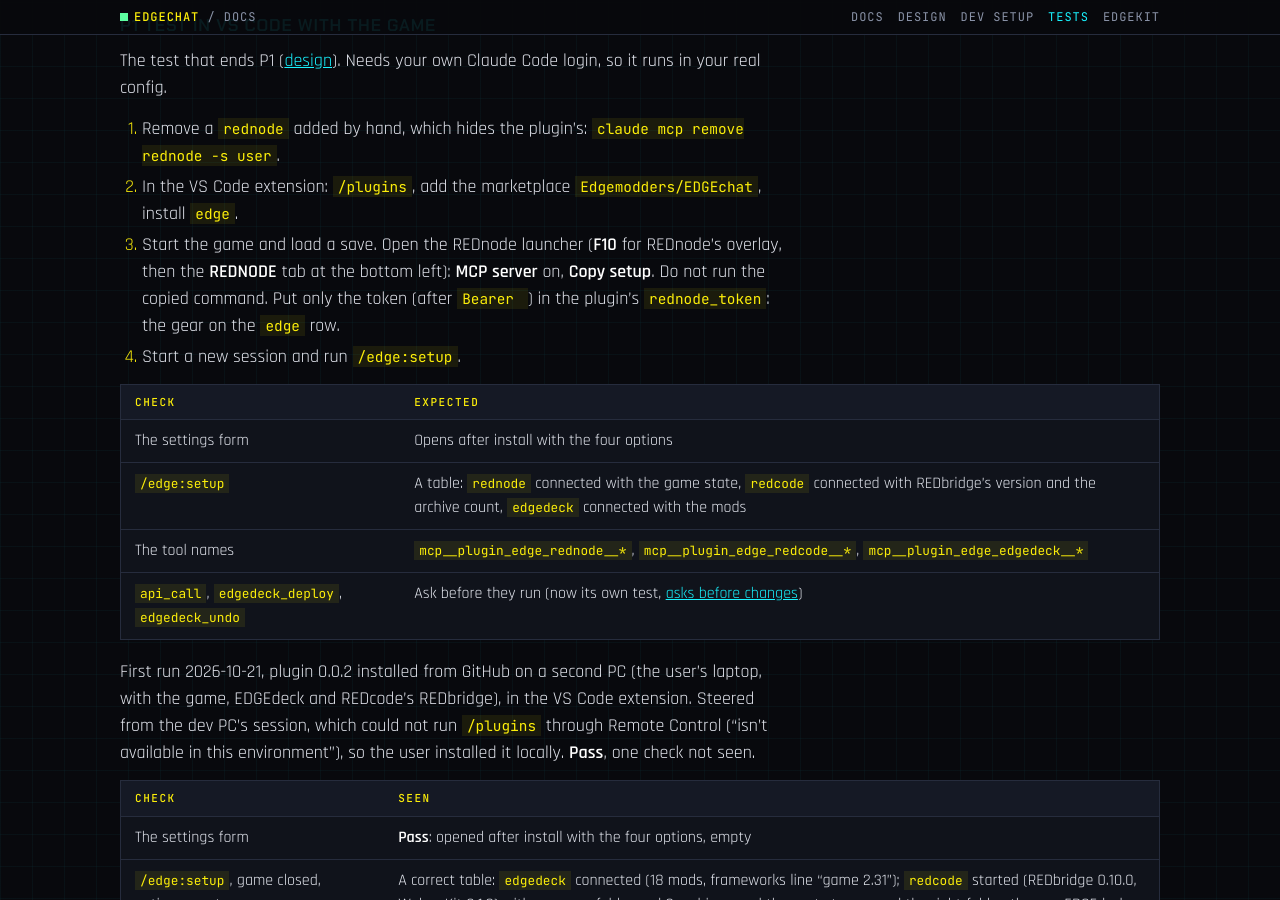
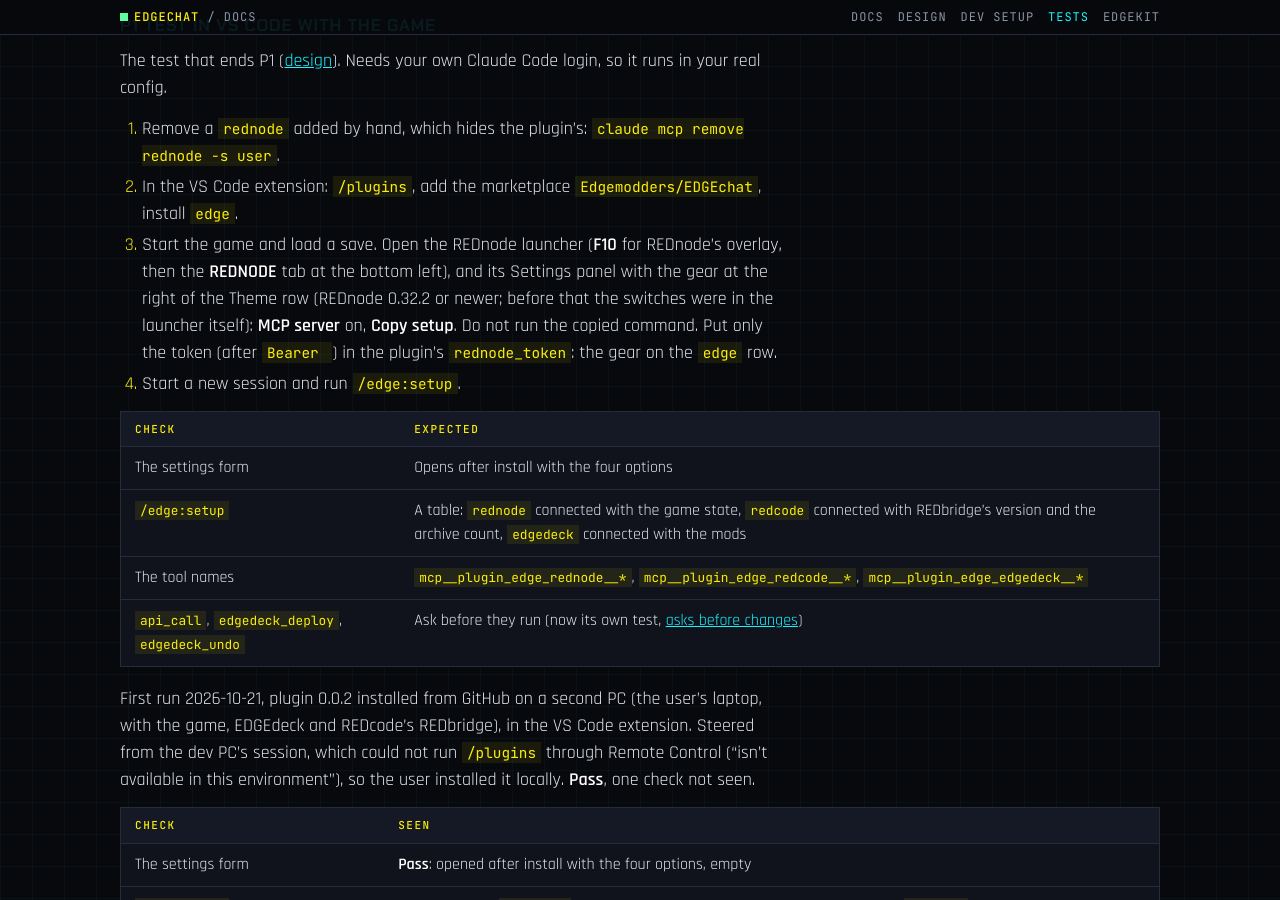
Before and after one commit to Edgemodders/EDGEchat, a Jekyll site: the page built from docs/testing.md, in a window 1280 px wide and 900 px high, scrolled down 7358 px. Built offline with Jekyll 4.4.1, drawn with Linux system fonts in a browser that asks for light colours; our own code applies the rules of GitHub Pages for plain Markdown files; some of the changed text lies outside the part shown.

Commit message:
Tests: MCP server, Copy setup and Hot reload are in REDnode's Settings panel
Since REDnode 0.32.2 the switches sit behind the gear at the right of the
launcher's Theme row; the steps for running the tests again say so.

Co-Authored-By: Claude Opus 5.5 <noreply@anthropic.com>

```diff
--- a/docs/testing.md
+++ b/docs/testing.md
@@ -219,7 +219,7 @@ The test that ends P1 ([design](design.html#phases)). Needs your own Claude Code
 
 1. Remove a `rednode` added by hand, which hides the plugin's: `claude mcp remove rednode -s user`.
 2. In the VS Code extension: `/plugins`, add the marketplace `Edgemodders/EDGEchat`, install `edge`.
-3. Start the game and load a save. Open the REDnode launcher (**F10** for REDnode's overlay, then the **REDNODE** tab at the bottom left): **MCP server** on, **Copy setup**. Do not run the copied command. Put only the token (after `Bearer `) in the plugin's `rednode_token`: the gear on the `edge` row.
+3. Start the game and load a save. Open the REDnode launcher (**F10** for REDnode's overlay, then the **REDNODE** tab at the bottom left), and its Settings panel with the gear at the right of the Theme row (REDnode 0.32.2 or newer; before that the switches were in the launcher itself): **MCP server** on, **Copy setup**. Do not run the copied command. Put only the token (after `Bearer `) in the plugin's `rednode_token`: the gear on the `edge` row.
 4. Start a new session and run `/edge:setup`.
 
 | Check | Expected |
@@ -373,7 +373,7 @@ The two Δ 0 cases test reasoning from a detailed prompt more than knowledge. Th
 
 ### rednode-mods in the game
 
-What the evals cannot show: Claude building a package in the running game with the skill and the `rednode` server. Plugin 0.0.6 or newer, the game at a loaded save, **Hot reload** on in the REDnode launcher. In a new session:
+What the evals cannot show: Claude building a package in the running game with the skill and the `rednode` server. Plugin 0.0.6 or newer, the game at a loaded save, **Hot reload** on in the REDnode launcher's Settings panel (the gear at the right of the Theme row). In a new session:
 
 > Make me a small REDnode HUD widget at the top of the screen that shows V's position. Build it in my game and check it works.
 
```
